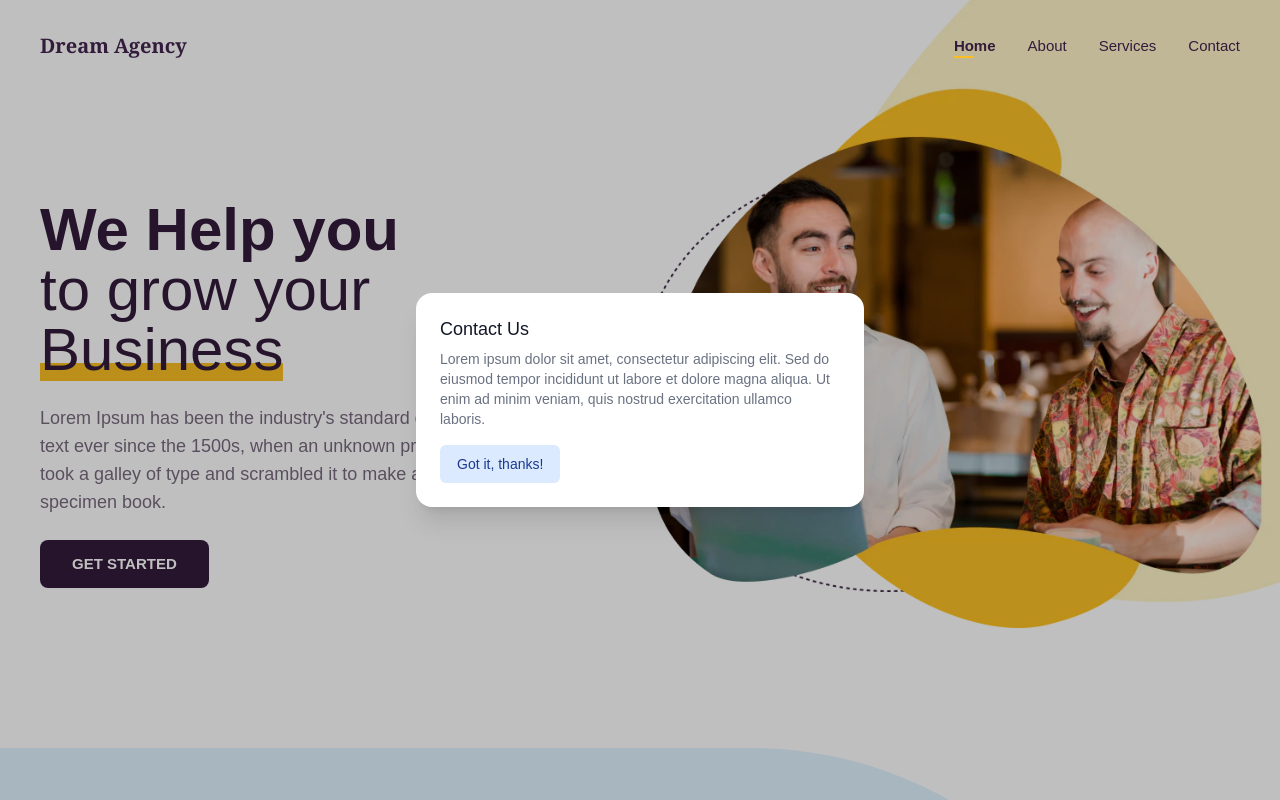
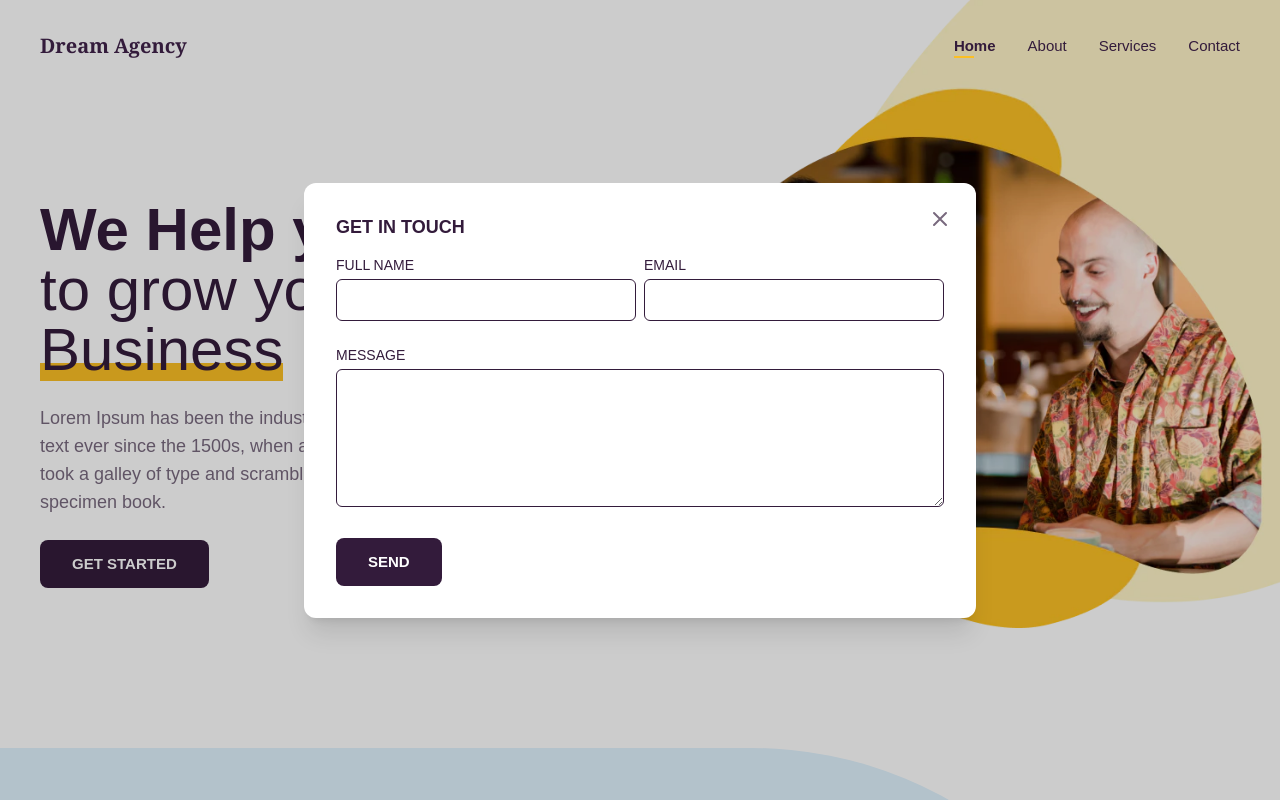
Before and after one commit to kaden-miller/kta-project, a Vue app: page / in a window 1280 px wide. Both pictures are taken after a click on the button "Contact". Shown: the top 800 px of the page. Built offline with nearby package versions, Linux system fonts and the light colour scheme.

Commit message:
modal styling and added contact form ui component

```diff
--- a/src/components/ui/Button.vue
+++ b/src/components/ui/Button.vue
@@ -15,7 +15,7 @@ export default {
     variant: {
       type: String,
       default: 'primary',
-      validator: (value) => ['primary', 'secondary'].includes(value),
+      validator: (value) => ['primary', 'accent'].includes(value),
     },
   },
   computed: {
--- /dev/null
+++ b/src/components/ui/ContactForm.vue
@@ -0,0 +1,122 @@
+<template>
+  <div class="form-wrapper">
+    <div v-if="submitted" class="bg-secondary-light text-accent px-4 py-3 rounded-md">
+      <p>
+        Thank you for reaching out! We'll review your submission and get back to you as soon as we
+        can. In the meantime, you can find more information about our services
+        <span class="underline hover:font-bold cursor-pointer" @click="closeModal">here</span>.
+      </p>
+    </div>
+
+    <form v-else @submit.prevent="handleSubmit" class="flex flex-wrap gap-x-2 gap-y-6">
+      <div class="flex-1">
+        <label for="fullName" class="block text-sm text-accent mb-1 uppercase">Full Name</label>
+        <input
+          id="fullName"
+          v-model="form.fullName"
+          type="text"
+          class="w-full px-3 py-2 border rounded-md text-accent focus:outline-none focus:ring-2 focus:ring-accent-light focus:border-accent-light transition-colors"
+          :class="{
+            'border-red-500 focus:ring-red-500 focus:border-red-500': errors.fullName,
+            'border-accent': !errors.fullName,
+          }"
+        />
+        <span v-if="errors.fullName" class="text-red-500 text-sm mt-1 block">{{
+          errors.fullName
+        }}</span>
+      </div>
+
+      <div class="flex-1">
+        <label for="email" class="block text-sm text-accent mb-1 uppercase">Email</label>
+        <input
+          id="email"
+          v-model="form.email"
+          type="email"
+          class="w-full px-3 py-2 border rounded-md text-accent focus:outline-none focus:ring-2 focus:ring-accent-light focus:border-accent-light transition-colors"
+          :class="{
+            'border-red-500 focus:ring-red-500 focus:border-red-500': errors.email,
+            'border-accent': !errors.email,
+          }"
+        />
+        <span v-if="errors.email" class="text-red-500 text-sm mt-1 block">{{ errors.email }}</span>
+      </div>
+
+      <div class="w-full">
+        <label for="message" class="block text-sm text-accent mb-1 uppercase">Message</label>
+        <textarea
+          id="message"
+          v-model="form.message"
+          class="w-full px-3 py-2 border rounded-md text-accent focus:outline-none focus:ring-2 focus:ring-accent-light focus:border-accent-light transition-colors"
+          :class="{
+            'border-red-500 focus:ring-red-500 focus:border-red-500': errors.message,
+            'border-accent': !errors.message,
+          }"
+          rows="5"
+        ></textarea>
+        <span v-if="errors.message" class="text-red-500 text-sm mt-1 block">{{
+          errors.message
+        }}</span>
+      </div>
+
+      <Button variant="accent" @click="handleSubmit"> Send </Button>
+    </form>
+  </div>
+</template>
+
+<script>
+import Button from './Button.vue'
+
+export default {
+  name: 'ContactForm',
+  components: {
+    Button,
+  },
+  data() {
+    return {
+      form: {
+        fullName: '',
+        email: '',
+        message: '',
+      },
+      errors: {},
+      submitted: false,
+    }
+  },
+  methods: {
+    validateForm() {
+      this.errors = {}
+      let isValid = true
+
+      if (this.form.fullName === '') {
+        this.errors.fullName = 'Please enter your name'
+        isValid = false
+      }
+
+      if (this.form.email === '') {
+        this.errors.email = 'Please enter your email'
+        isValid = false
+      } else if (!this.form.email.includes('@')) {
+        this.errors.email = 'Invalid email'
+        isValid = false
+      }
+
+      if (this.form.message === '') {
+        this.errors.message = 'Please enter a message'
+        isValid = false
+      }
+
+      return isValid
+    },
+
+    handleSubmit() {
+      if (this.validateForm()) {
+        this.submitted = true
+      }
+    },
+    closeModal() {
+      console.log('closeModal clicked')
+      this.$emit('close')
+    },
+  },
+}
+</script>
--- a/src/components/ui/ContactModal.vue
+++ b/src/components/ui/ContactModal.vue
@@ -10,7 +10,7 @@
         leave-from="opacity-100"
         leave-to="opacity-0"
       >
-        <div class="fixed inset-0 bg-black/25" />
+        <div class="fixed inset-0 bg-black/20" />
       </TransitionChild>
 
       <div class="fixed inset-0 overflow-y-auto">
@@ -25,28 +25,29 @@
             leave-to="opacity-0 scale-95"
           >
             <DialogPanel
-              class="w-full max-w-md transform overflow-hidden rounded-2xl bg-white p-6 text-left align-middle shadow-xl transition-all"
+              class="w-full max-w-2xl transform overflow-hidden rounded-xl bg-white p-8 text-left align-middle shadow-xl transition relative"
             >
-              <DialogTitle as="h3" class="text-lg font-medium leading-6 text-gray-900">
-                Contact Us
+              <button
+                type="button"
+                @click="closeModal"
+                class="absolute top-4 right-4 text-accent-light hover:text-accent focus:outline-none focus-visible:ring-2 focus-visible:ring-accent-light rounded-full p-2 transition-colors"
+                aria-label="Close modal"
+              >
+                <svg class="w-6 h-6" fill="none" stroke="currentColor" viewBox="0 0 24 24">
+                  <path
+                    stroke-linecap="round"
+                    stroke-linejoin="round"
+                    stroke-width="2"
+                    d="M6 18L18 6M6 6l12 12"
+                  />
+                </svg>
+              </button>
+
+              <DialogTitle as="h3" class="text-lg font-bold leading-6 text-accent uppercase pb-4">
+                Get In Touch
               </DialogTitle>
-              <div class="mt-2">
-                <p class="text-sm text-gray-500">
-                  Lorem ipsum dolor sit amet, consectetur adipiscing elit. Sed do eiusmod tempor
-                  incididunt ut labore et dolore magna aliqua. Ut enim ad minim veniam, quis nostrud
-                  exercitation ullamco laboris.
-                </p>
-              </div>
 
-              <div class="mt-4">
-                <button
-                  type="button"
-                  class="inline-flex justify-center rounded-md border border-transparent bg-blue-100 px-4 py-2 text-sm font-medium text-blue-900 hover:bg-blue-200 focus:outline-none focus-visible:ring-2 focus-visible:ring-blue-500 focus-visible:ring-offset-2"
-                  @click="closeModal"
-                >
-                  Got it, thanks!
-                </button>
-              </div>
+              <ContactForm @close="closeModal" />
             </DialogPanel>
           </TransitionChild>
         </div>
@@ -57,6 +58,7 @@
 
 <script>
 import { TransitionRoot, TransitionChild, Dialog, DialogPanel, DialogTitle } from '@headlessui/vue'
+import ContactForm from './ContactForm.vue'
 
 export default {
   name: 'ContactModal',
@@ -66,6 +68,7 @@ export default {
     Dialog,
     DialogPanel,
     DialogTitle,
+    ContactForm,
   },
   props: {
     isOpen: {
--- a/src/views/HomeView.vue
+++ b/src/views/HomeView.vue
@@ -20,8 +20,6 @@
         Fake or <UnderlineText text="Real" />
       </template>
     </ContentSection>
-
-    />
 
     <PreFooter
       leftText="Lorem Ipsum has been the industry's standard dummy text ever since the 1500s, when an unknown printer took a galley of type and scrambled it to make a type specimen book. It has survived not only five centuries."
```
